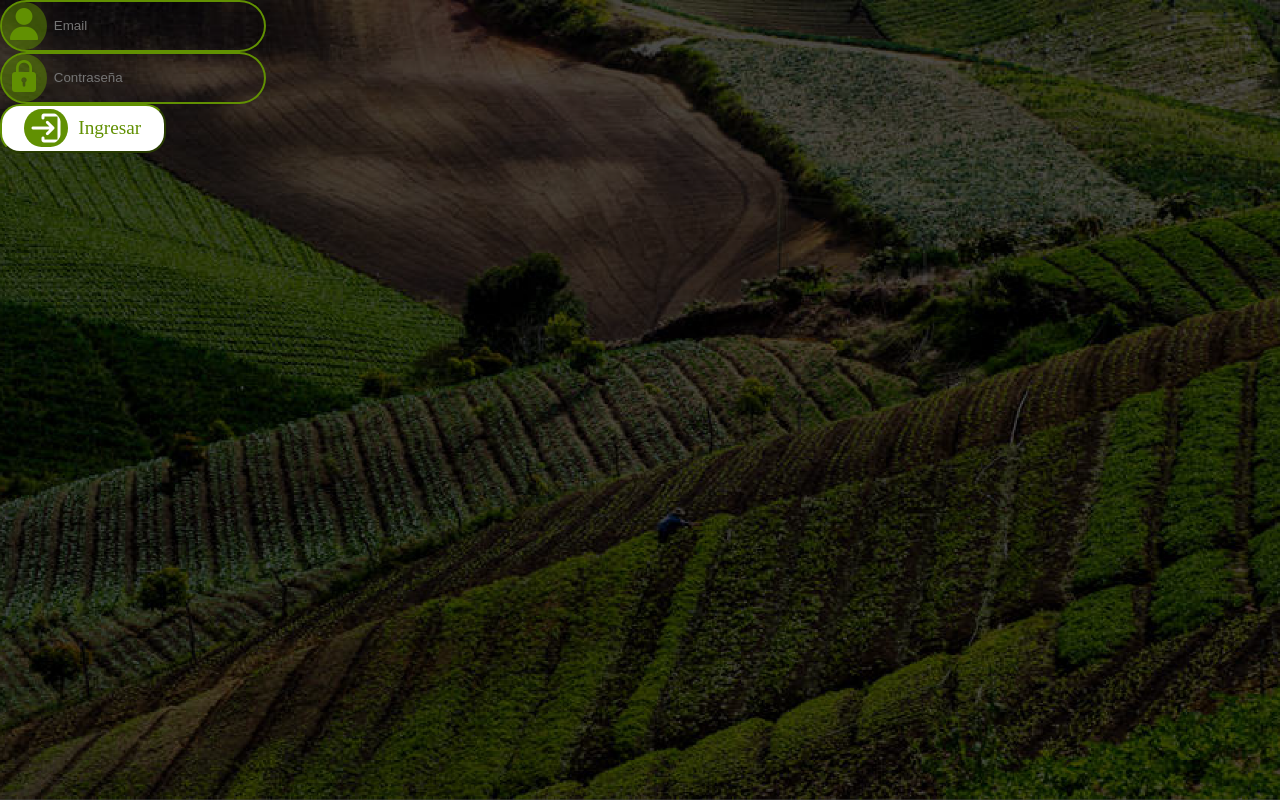
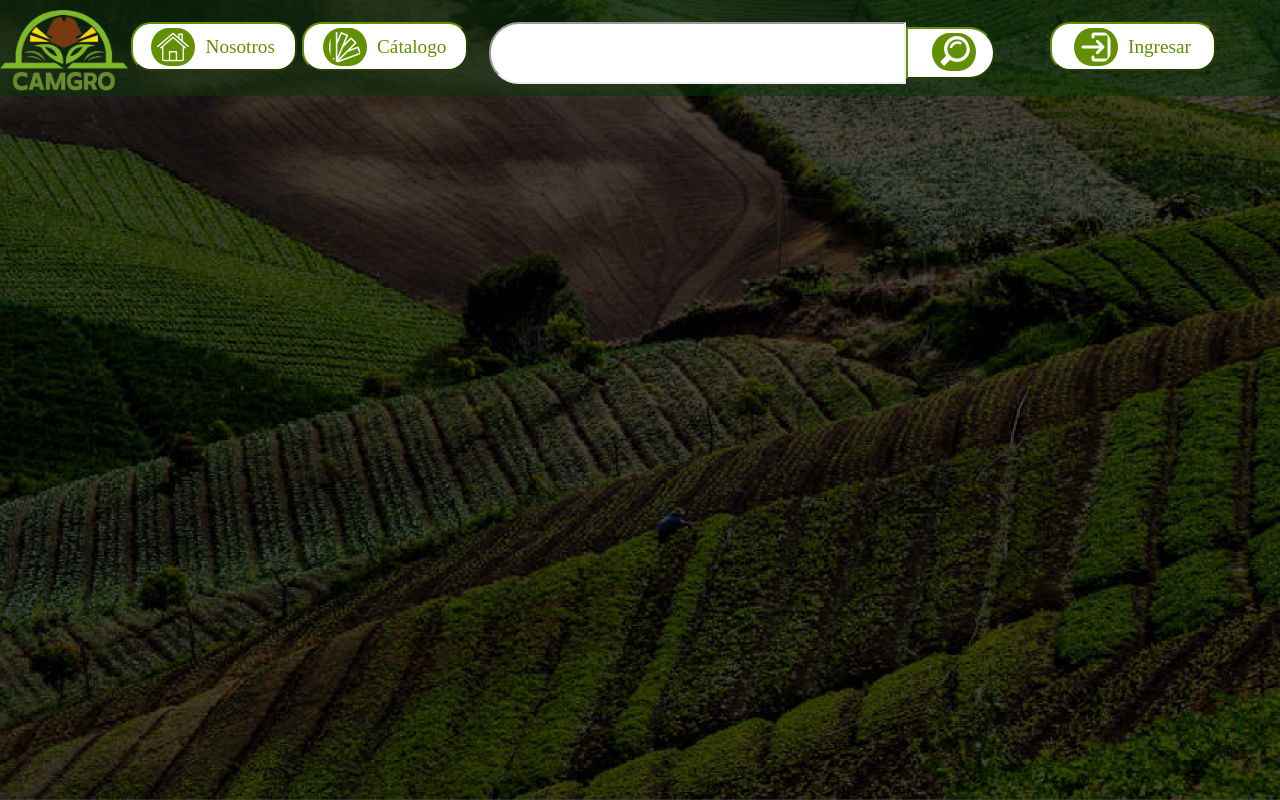
Before and after one commit to marlon-rivera/CAMGRO, a React (Create React App) app in the folder CamgroFrontEnd/camgrofront/: page / in a window 1280 px wide. Built offline with nearby package versions, Linux system fonts and the light colour scheme.

Commit message:
Guardando mis cambios locales en App.jsx

```diff
--- a/CamgroFrontEnd/camgrofront/src/Components/App.jsx
+++ b/CamgroFrontEnd/camgrofront/src/Components/App.jsx
@@ -1,9 +1,9 @@
-import Login from "./Login";
+import Header from './Header';
 
 function App() {
 	return (
 		<div className='App'>
-			<Login/>
+			<Header/>
 		</div>
 	);
 }
```
